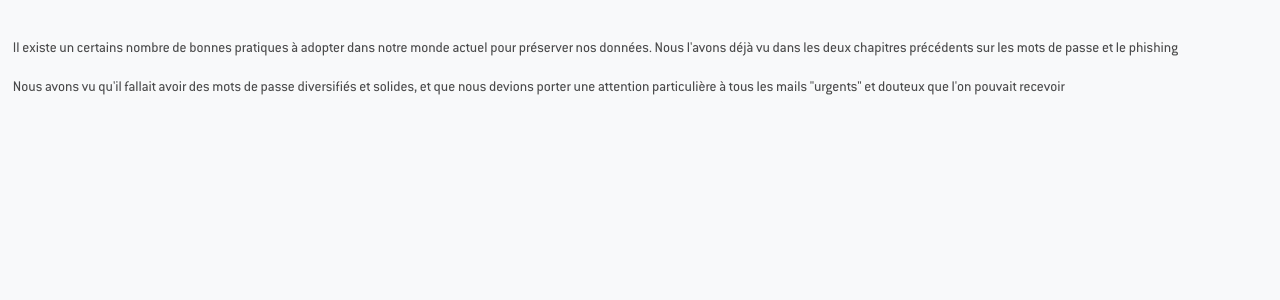
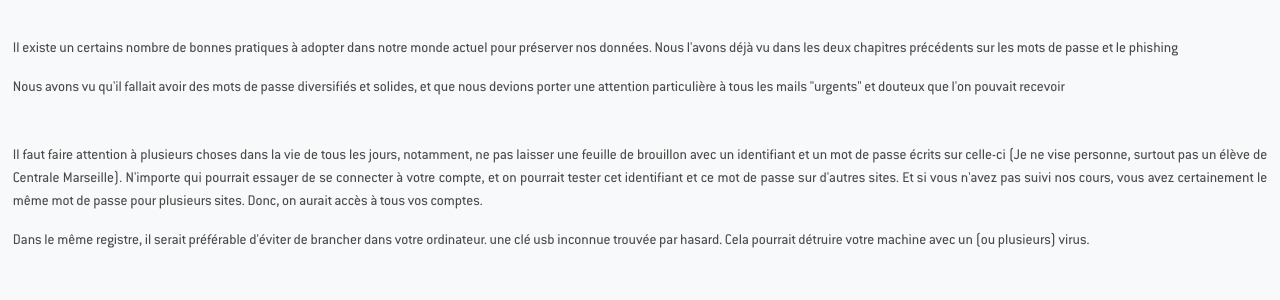
Before and after one commit to PTCybersecurite/PTS7-Cybersecurite, a PHP site: page /cours/Bonnes_Pratiques/Introduction.php in a window 1280 px wide. Shown: the part 217-517 px from the top of the page. Run offline with PHP 8.4, Linux system fonts and the light colour scheme; some web fonts are replaced.

Commit message:
Update Introduction.php

```diff
--- a/cours/Bonnes_Pratiques/Introduction.php
+++ b/cours/Bonnes_Pratiques/Introduction.php
@@ -32,7 +32,8 @@
     <p>Nous avons vu qu'il fallait avoir des mots de passe diversifiés et solides, et que nous devions porter une attention particulière à tous les mails "urgents" et douteux que l'on pouvait recevoir</p>
     <br/>
 
-    <p></p>
+    <p>Il faut faire attention à plusieurs choses dans la vie de tous les jours, notamment, ne pas laisser une feuille de brouillon avec un identifiant et un mot de passe écrits sur celle-ci (Je ne vise personne, surtout pas un élève de Centrale Marseille). N'importe qui pourrait essayer de se connecter à votre compte, et on pourrait tester cet identifiant et ce mot de passe sur d'autres sites. Et si vous n'avez pas suivi nos cours, vous avez certainement le même mot de passe pour plusieurs sites. Donc, on aurait accès à tous vos comptes.</p>
+    <p>Dans le même registre, il serait préférable d'éviter de brancher dans votre ordinateur. une clé usb inconnue trouvée par hasard. Cela pourrait détruire votre machine avec un (ou plusieurs) virus.</p>
 	</section>
 
 	<footer>
```
